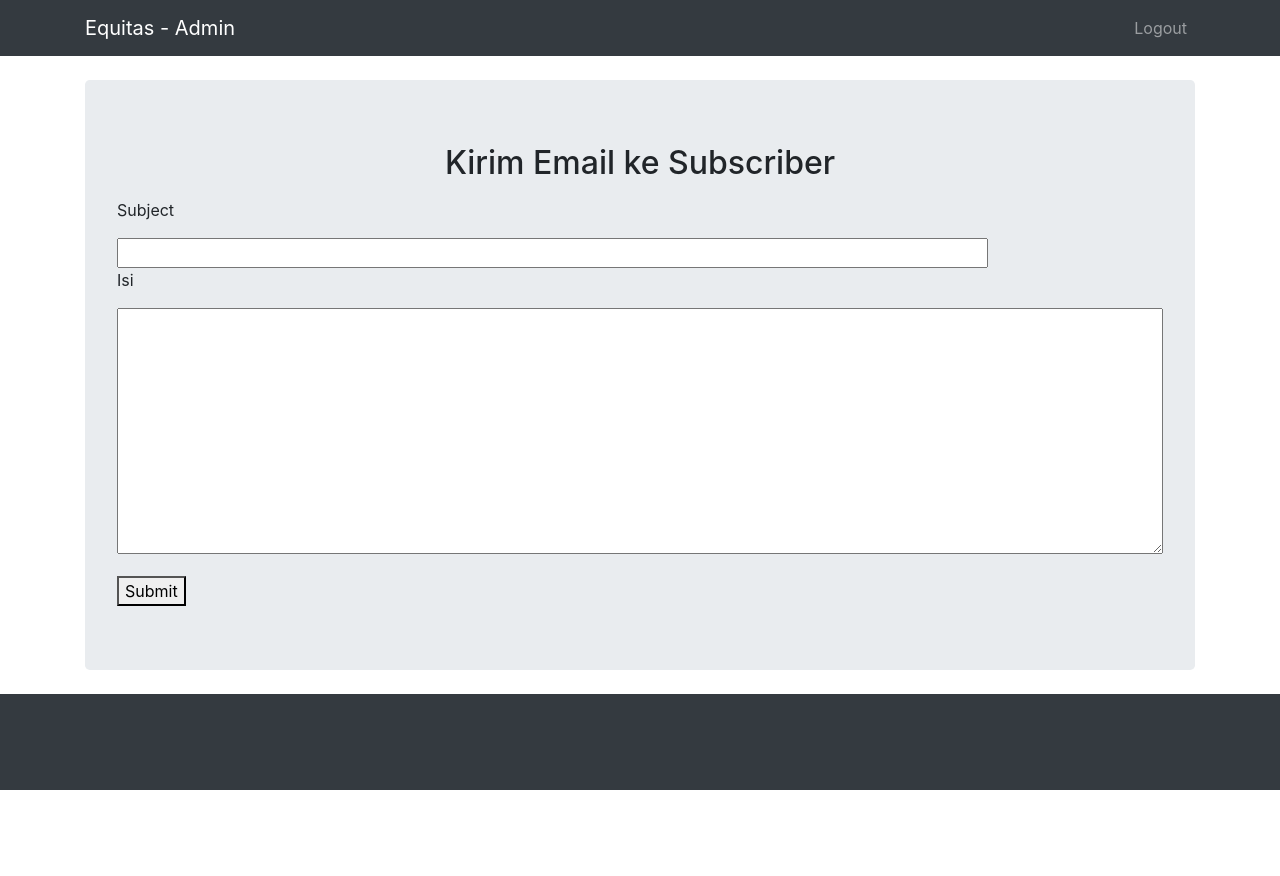
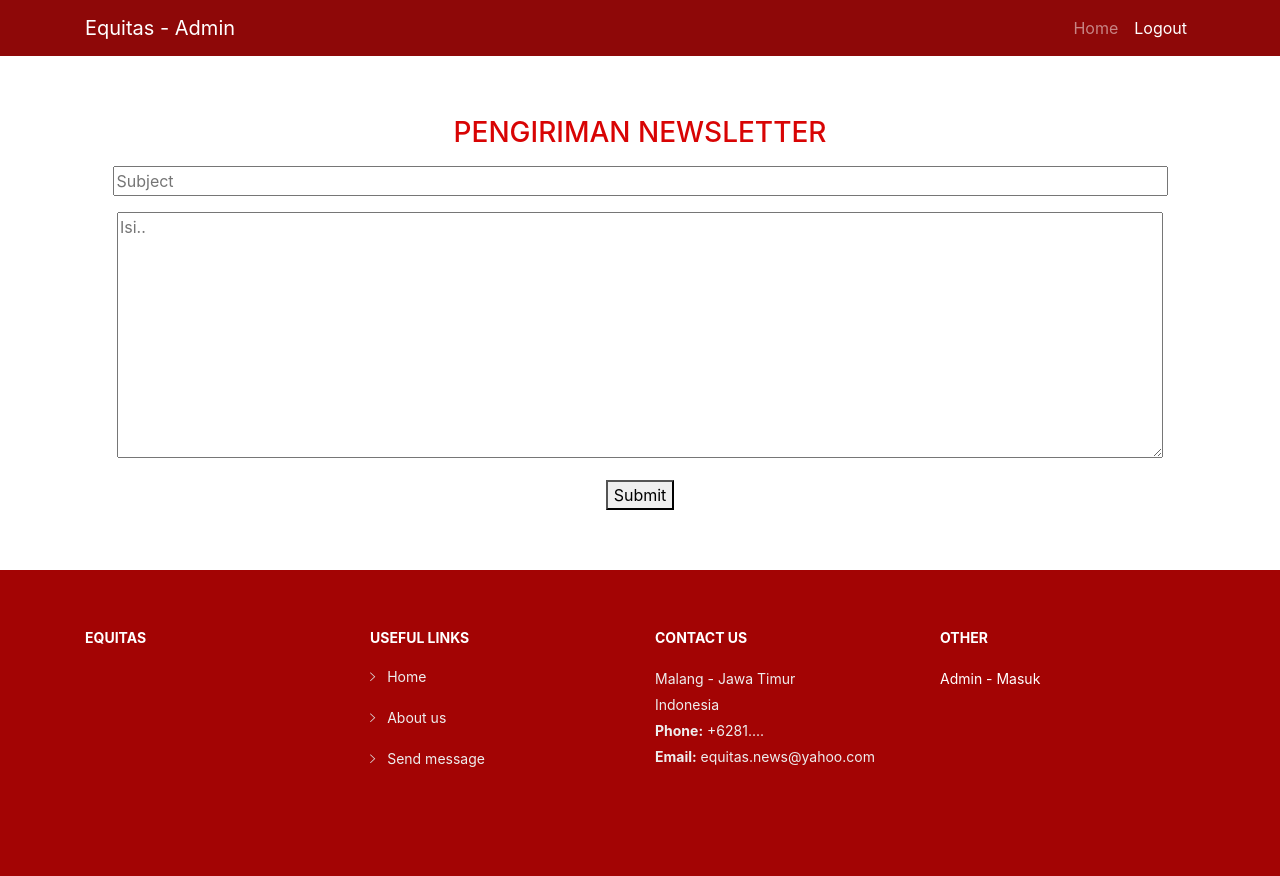
Before and after one commit to AlexanderSid/fppbw, a CodeIgniter app: page /database/admin in a window 1280 px wide. Before the commit the page ends 790 px from the top, so only its background shows below. Run offline with CodeIgniter, Linux system fonts and the light colour scheme; the visitor is signed in with stand-in values (Sample User, id 1); some web fonts are replaced.

Commit message:
Update v_admin.php

```diff
--- a/application/views/v_admin.php
+++ b/application/views/v_admin.php
@@ -8,13 +8,151 @@
     <meta name="description" content="">
     <meta name="author" content="">
 
-    <title>Equitas - Admin</title>
+    <title>Equitas - ADMIN</title>
 
     <!-- Bootstrap core CSS -->
     <link href="<?php echo base_url();?>assets/css/admin/bootstrap/css/bootstrap.min.css" rel="stylesheet">
+     <link href="<?php echo base_url();?>assets/lib/font-awesome/css/font-awesome.min.css" rel="stylesheet">
+    <link href="<?php echo base_url();?>assets/lib/animate/animate.min.css" rel="stylesheet">
+    <link href="<?php echo base_url();?>assets/lib/ionicons/css/ionicons.min.css" rel="stylesheet">
+    <link href="<?php echo base_url();?>assets/lib/owlcarousel/assets/owl.carousel.min.css" rel="stylesheet">
+    <link href="<?php echo base_url();?>assets/lib/lightbox/css/lightbox.min.css" rel="stylesheet">
+
   <style >
   #link-container {
     text-align: center;
+}
+
+.my-4 {
+  margin-bottom: 1rem !important;
+  margin-top: 1rem !important;
+}
+.display-6 {
+  font-size: 2rem;
+  font-weight: 400;
+  line-height: 1.2;
+}
+.mtop {
+  margin-top: 0rem;
+  margin-bottom: 0rem;
+}
+
+/* Contact Section
+--------------------------------*/
+#contact {
+  padding: 60px 0;
+}
+
+#contact .contact-info {
+  margin-bottom: 20px;
+  text-align: center;
+}
+
+#contact .contact-info i {
+  font-size: 48px;
+  display: inline-block;
+  margin-bottom: 10px;
+  color: #18d26e;
+}
+
+#contact .contact-info address, #contact .contact-info p {
+  margin-bottom: 0;
+  color: #000;
+}
+
+#contact .contact-info h3 {
+  font-size: 18px;
+  margin-bottom: 15px;
+  font-weight: bold;
+  text-transform: uppercase;
+  color: #999;
+}
+
+#contact .contact-info a {
+  color: #000;
+}
+
+#contact .contact-info a:hover {
+  color: #18d26e;
+}
+
+#contact .contact-address, #contact .contact-phone, #contact .contact-email {
+  margin-bottom: 20px;
+}
+
+@media (min-width: 768px) {
+  #contact .contact-address, #contact .contact-phone, #contact .contact-email {
+    padding: 20px 0;
+  }
+}
+
+@media (min-width: 768px) {
+  #contact .contact-phone {
+    border-left: 1px solid #ddd;
+    border-right: 1px solid #ddd;
+  }
+}
+
+#contact .form #sendmessage {
+  color: #18d26e;
+  border: 1px solid #18d26e;
+  display: none;
+  text-align: center;
+  padding: 15px;
+  font-weight: 600;
+  margin-bottom: 15px;
+}
+
+#contact .form #errormessage {
+  color: red;
+  display: none;
+  border: 1px solid red;
+  text-align: center;
+  padding: 15px;
+  font-weight: 600;
+  margin-bottom: 15px;
+}
+
+#contact .form #sendmessage.show, #contact .form #errormessage.show, #contact .form .show {
+  display: block;
+}
+
+#contact .form .validation {
+  color: red;
+  display: none;
+  margin: 0 0 20px;
+  font-weight: 400;
+  font-size: 13px;
+}
+
+#contact .form input, #contact .form textarea {
+  padding: 10px 14px;
+  border-radius: 0;
+  box-shadow: none;
+  font-size: 15px;
+}
+
+#contact .form button[type="submit"] {
+  background: #18d26e;
+  border: 0;
+  padding: 10px 30px;
+  color: #fff;
+  transition: 0.4s;
+  cursor: pointer;
+}
+
+#contact .form button[type="submit"]:hover {
+  background: #13a456;
+}
+
+.bg-red {
+  background-color: #8e0808 !important;
+}
+
+a.bg-red:hover, a.bg-red:focus,
+button.bg-red:hover,
+button.bg-red:focus {
+  background-color: #600202 !important;
 }
 
 
@@ -22,12 +160,14 @@
   </style>
     <!-- Custom styles for this template -->
     <link href="<?php echo base_url();?>assets/css/admin/heroic-features.css" rel="stylesheet">
+    <link href="<?php echo base_url();?>assets/css/cssnew.css" rel="stylesheet">
+    <link href="<?php echo base_url();?>assets/css/langgan.css" rel="stylesheet">
   </head>
 
   <body>
 
     <!-- Navigation -->
-    <nav class="navbar navbar-expand-lg navbar-dark bg-dark fixed-top ">
+        <nav class="navbar navbar-expand-lg navbar-dark bg-red fixed-top ">
       <div class="container">
         <a class="navbar-brand" href="#">Equitas - Admin</a>
         <button class="navbar-toggler" type="button" data-toggle="collapse" data-target="#navbarResponsive" aria-controls="navbarResponsive" aria-expanded="false" aria-label="Toggle navigation">
@@ -35,8 +175,12 @@
         </button>
         <div class="collapse navbar-collapse" id="navbarResponsive">
           <ul class="navbar-nav ml-auto">
-            <li class="nav-item">
-              <a class="nav-link" href="<?php echo site_url('login/logout'); ?>">Logout</a>
+            <li class="nav-item ">
+              <a class="nav-link" href="<?php echo site_url('main'); ?>">Home
+              </a>
+            </li>
+            <li class="nav-item active" >
+              <a class="nav-link" href="<?php echo site_url('admin/logout'); ?>">Logout</a>
             </li>
           </ul>
         </div>
@@ -44,37 +188,85 @@
     </nav>
 
     <!-- Page Content -->
+    <section id="contact" class="section-bg wow fadeInUp">
     <div class="container">
+      <div class="section-header text-center">
+          <h3 style="color: #d80404;">PENGIRIMAN NEWSLETTER </h3>
+          <p></p>
+        </div>
 
       <!-- Jumbotron Header -->
-      <header class="jumbotron my-4">
-      	<h2 class="display-5" style="text-align:center;" >Kirim Email ke Subscriber</h2>
-        <p style="text-align: center; color: green;"><?php echo $this->session->flashdata('message'); ?></p>
+      <div class="text-center">
+        <?php if($this->session->flashdata('q') =='1'): ?>
+          <p style="color: green;"> Newsletter terkirim</p>
+        <?php elseif($this->session->flashdata('q') =='0'): ?>
+        <p style="color: red;"> Newsletter gagal terkirim </p>
+        <?php else :?>
+        <?php endif; ?>
+
         <form action="<?php echo site_url('Email_controller/sendemail'); ?>" method="post">
-    			<p>Subject</p>
-    			<input type="text" name="subject" size="80">
-    			<p>Isi</p>
-    			<textarea name="isi" rows="10" cols="100"></textarea>
           <p></p>
-				<button type="submit">Submit</button>
+          <input class="mtop" type="text" name="subject" size="98" placeholder="Subject">
+          <?php if($this->session->flashdata('w') =='1'): ?>
+          <p style="color: green;"> </p>
+          <?php elseif($this->session->flashdata('w') =='0'): ?>
+          <p style="color: red;"> Subject tidak boleh kosong </p>
+          <?php else :?><p></p>
+          <?php endif; ?>
+          <textarea class="mtop" name="isi" rows="10" cols="100" placeholder="Isi.."></textarea>
+          <?php if($this->session->flashdata('e') =='1'): ?>
+          <p style="color: green;"> </p>
+          <?php elseif($this->session->flashdata('e') =='0'): ?>
+          <p style="color: red;"> Isi tidak boleh kosong </p>
+          <?php else :?><p></p>
+          <?php endif; ?>
+        <button type="submit" >Submit</button>
         </form>
-
-    	</header>
+      </div>
 
 
 
+      </section>
     </div>
     <!-- /.container -->
 
     <!-- Footer -->
-    <footer class="py-5 bg-dark">
+<footer id="footer">
+    <div class="footer-top">
       <div class="container">
-        <p class="m-0 text-center text-white"></p>
+        <div class="row">
 
+          <div class="col-lg-3 col-md-6 footer-links">
+            <h4>Equitas</h3>
+            <p></p>
           </div>
 
-      <!-- /.container -->
-    </footer>
+          <div class="col-lg-3 col-md-6 footer-links">
+            <h4>Useful Links</h4>
+            <ul>
+              <li><i class="ion-ios-arrow-right"></i> <a href="<?php echo site_url('main'); ?>">Home</a></li>
+              <li><i class="ion-ios-arrow-right"></i> <a href="<?php echo site_url('main/about'); ?>">About us</a></li>
+              <li><i class="ion-ios-arrow-right"></i> <a href="<?php echo site_url('main/contact'); ?>">Send message</a></li>
+            </ul>
+          </div>
+
+          <div class="col-lg-3 col-md-6 footer-contact">
+            <h4>Contact Us</h4>
+            <p>
+              Malang - Jawa Timur <br>
+              Indonesia<br>
+              <strong>Phone:</strong> +6281....<br>
+              <strong>Email:</strong> equitas.news@yahoo.com<br>
+            </p>
+          </div>
+
+          <div class="col-lg-3 col-md-6 footer-contact">
+            <h4>Other</h4>
+
+            <a href="<?php echo site_url('login'); ?>"><p style="color: white">Admin - Masuk</p></a>
+        </div>
+      </div>
+    </div>
 
     <!-- Bootstrap core JavaScript -->
     <script src="assets/vendor/jquery/jquery.min.js"></script>
```
Lines whose indentation alone changed are shown as unchanged.
